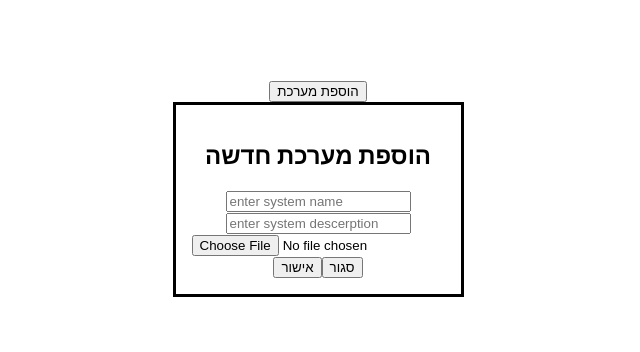
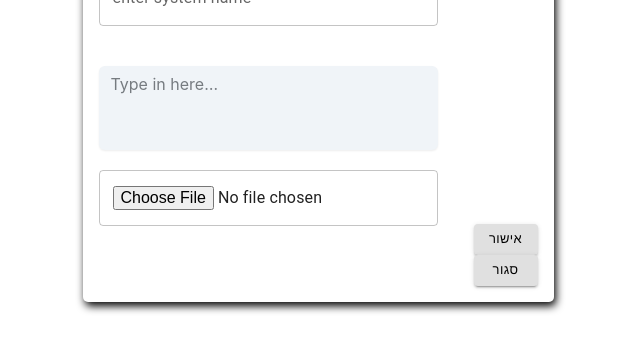
Before and after one commit to NaomiOyerbach/project-systems-presentation, a React (Create React App) app: page / in a window 1280 px wide. Both pictures are taken after a click on the button "הוספת מערכת". Shown: the top 352 px of the page, without its empty margins (322-962 px from the left). Built offline with nearby package versions, Linux system fonts and the light colour scheme.

Commit message:
commit the styles of the dialog

```diff
--- a/package.json
+++ b/package.json
@@ -4,6 +4,9 @@
   "private": true,
   "dependencies": {
     "@emotion/react": "^11.11.0",
+    "@emotion/styled": "^11.11.0",
+    "@material-ui/core": "^4.12.4",
+    "@mui/joy": "^5.0.0-alpha.79",
     "@mui/material": "^5.13.0",
     "@mui/styled-engine": "^5.12.3",
     "@testing-library/jest-dom": "^5.16.5",
--- a/src/components/SystemList.tsx
+++ b/src/components/SystemList.tsx
@@ -4,7 +4,11 @@ import { systemListState, system, systems } from '../modules/interface';
 import Slider from "react-slick"
 import "slick-carousel/slick/slick.css";
 import "slick-carousel/slick/slick-theme.css";
-import { TextField } from '@mui/material';
+import { ButtonBase, TextField, Button } from '@mui/material';
+import { SystemDialogPopup } from './sys.style';
+import Textarea from '@mui/joy/Textarea';
+// import { Button, TextareaAutosize } from '@material-ui/core';
+
 
 class SystemList extends Component {
 
@@ -71,19 +75,28 @@ class SystemList extends Component {
         <br />
         <br />
         <br />
-        <button onClick={() => this.setState({ showPopup: true })}>הוספת מערכת</button>
+        <Button size='medium' variant='contained' color='inherit' onClick={() => this.setState({ showPopup: true })}>הוספת מערכת</Button>
         {showPopup && (
-          <dialog open={showPopup} onClose={this.closeDialog}>
+          <SystemDialogPopup open={showPopup} onClose={this.closeDialog}>
             <h2>הוספת מערכת חדשה</h2>
-            <input type='test' placeholder='enter system name' />
+            {/* <TextField></TextField> */}
+            <TextField type='text' label='enter system name'>שם מערכת</TextField>
             <br />
-            <input type='test' placeholder='enter system descerption' />
             <br />
-            <input type='file' />
+            <Textarea name="Solid" placeholder="Type in here…" variant="soft" minRows={3} />
+
             <br />
-            <button onClick={() => this.closeDialogAndSaveNewSystem}>אישור</button>
-            <button onClick={this.closeDialog}>סגור</button>
-          </dialog>
+            <TextField type='file' typeof='jpg' />
+            <br />
+            <br />
+            <br />
+            <div>
+              <Button size='small' variant='contained' color='inherit' onClick={() => this.closeDialogAndSaveNewSystem}>אישור</Button>
+              <br />
+              <Button size='small' variant='contained' color='inherit' onClick={this.closeDialog}>סגור</Button>
+            </div>
+
+          </SystemDialogPopup>
         )}
       </div>
 
--- a/src/components/sys.style.ts
+++ b/src/components/sys.style.ts
@@ -1,7 +1,7 @@
 import styled from 'styled-components';
 
 interface SystemCardStyleProps {
-  imgUrl: string;
+    imgUrl: string;
 }
 
 export const SystemCardStyle = styled.div<SystemCardStyleProps>`
@@ -27,7 +27,34 @@ export const SystemCardATagStyle = styled.a`
     margin-bottom: -46px;
 `;
 
-//a
-// display: flex;
-//     flex-direction: column;
-//     align-items: center;
+export const SystemDialogPopup = styled.dialog`
+position: absolute;
+box-shadow: 2px 4px 8px black;
+border: none;
+margin-top: -247px;
+height: 400px;
+width: 439px;
+display: -webkit-box;
+display: -webkit-flex;
+display: -ms-flexbox;
+display: flex;
+border-radius: 5px;
+-webkit-flex-direction: column;
+-ms-flex-direction: column;
+flex-direction: column;
+-webkit-flex-wrap: wrap;
+-ms-flex-wrap: wrap;
+flex-wrap: wrap;
+-webkit-align-content: center;
+-ms-flex-line-pack: center;
+align-content: space-between;
+-webkit-align-items: stretch;
+-webkit-box-align: stretch;
+-ms-flex-align: stretch;
+align-items: stretch;
+-webkit-box-pack: end;
+-webkit-justify-content: flex-end;
+-ms-flex-pack: end;
+justify-content: flex-end;
+outline: none;
+`;
```
Also changed, not shown: 1 other file (tests, documents, lock files or other folders).
